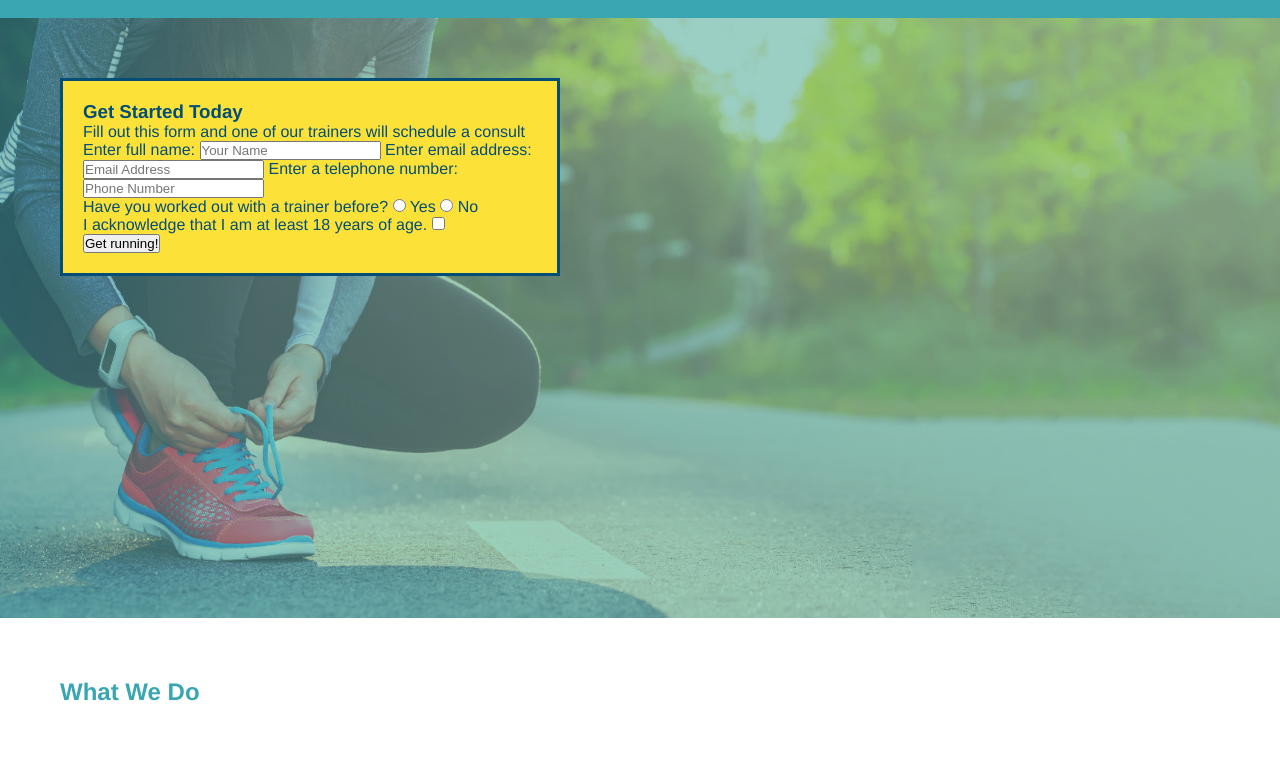
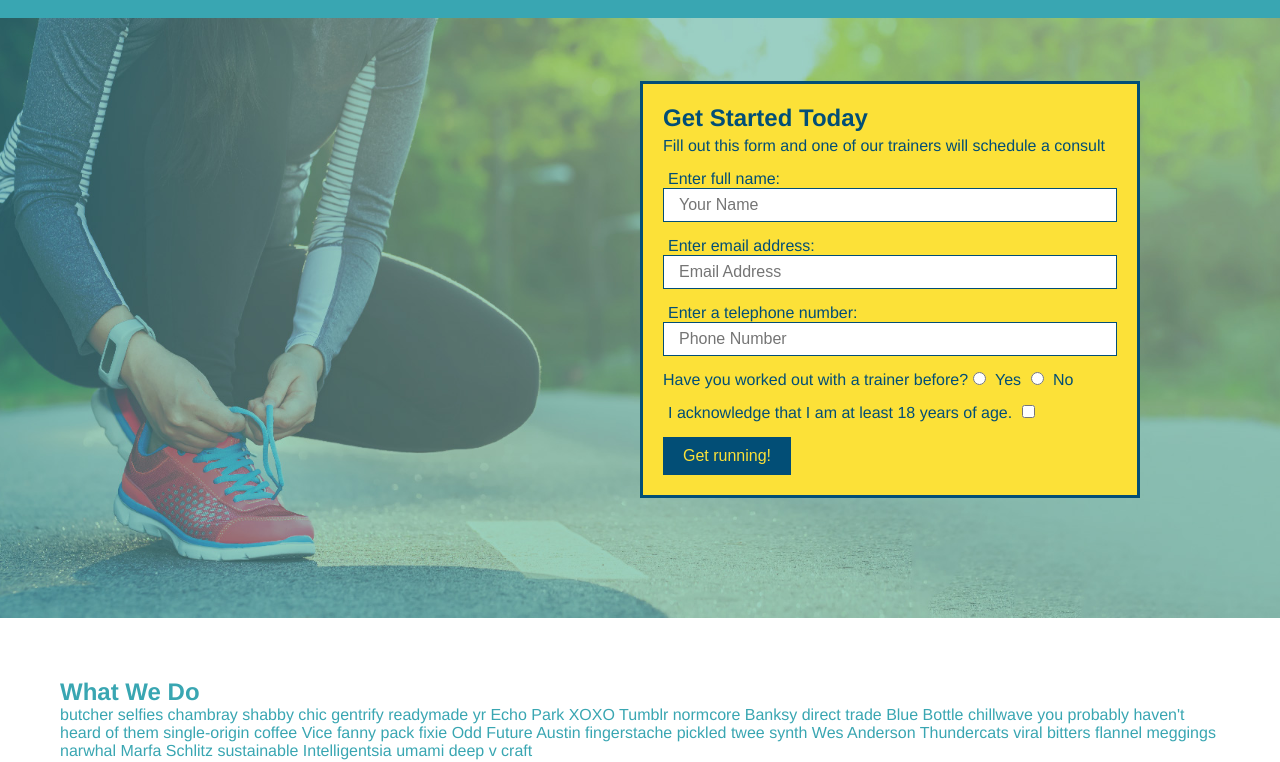
Before and after one commit to palakdevgan/run-buddy, a plain HTML site: page index.html in a window 1280 px wide. Shown: the part 64-826 px from the top of the page. Drawn offline with Linux system fonts and the light colour scheme.

Commit message:
ver5 commit

```diff
--- a/assets/css/style.css
+++ b/assets/css/style.css
@@ -75,6 +75,7 @@ header {
     height: 600px;
     background-size: cover;
     background-position: center;
+    position: relative;
   }
 
   .hero-form{
@@ -85,4 +86,38 @@ header {
    border-style: solid;
    border-width: 3px;
    border-color:#024e76;
+   position: absolute;
+   bottom: 120px;
+   right: 140px;
   }
+
+  .hero-form p {
+    margin: 5px 0 15px 0;
+  }
+
+  .hero-form h3{
+    margin: 0;
+    font-size: 24px;
+  }
+
+  .form-input{
+    border:1px solid #024e76;
+    display: block;
+    padding: 7px 15px;
+    font-size: 16px;
+    color:#024e76;
+    width: 100%;
+    margin-bottom: 15px;
+  }
+
+  .hero-form label{
+    margin: 0 5px;
+  }
+
+  .hero-form button{
+    color: #fce138;
+    background-color: #024e76;
+    border: none;
+    padding: 10px 20px;
+    font-size: 16px;
+  }
--- a/index.html
+++ b/index.html
@@ -41,11 +41,11 @@
     <p>Fill out this form and one of our trainers will schedule a consult</p>
     <form>
         <label for="name">Enter full name:</label>
-        <input type="text" placeholder="Your Name" name="name" id="name" />
+        <input type="text" placeholder="Your Name" name="name" id="name" class="form-input" />
         <label for="email">Enter email address:</label>
-        <input type="email" placeholder="Email Address" name="email" id="email" />
+        <input type="email" placeholder="Email Address" name="email" id="email" class="form-input" />
         <label for="phone">Enter a telephone number:</label>
-        <input type="tel" placeholder="Phone Number" name="phone" id="phone" />
+        <input type="tel" placeholder="Phone Number" name="phone" id="phone" class="form-input"/>
         <p>
            Have you worked out with a trainer before?
            <input type="radio" name="trainer-confirm" id="trainer-yes" />
@@ -63,13 +63,39 @@
     </section>
 
     <!-- "what we do" section -->
-    <section>
+    <section id="what-we-do">
         <h2>What We Do</h2>
+        <p>
+            butcher selfies chambray shabby chic gentrify readymade yr Echo Park XOXO Tumblr normcore Banksy direct trade Blue Bottle chillwave you probably haven't heard of them single-origin coffee Vice fanny pack fixie Odd Future Austin fingerstache pickled twee synth Wes Anderson Thundercats viral bitters flannel meggings narwhal Marfa Schlitz sustainable Intelligentsia umami deep v craft
+          </p>
     </section>
 
     <!-- "what you do" section-->
-    <section>
+    <section id="what-you-do">
         <h2>What You Do</h2>
+        <div>
+            <img src="./assets/images/step-1.svg" alt="" />
+            <h3>Step 1: Fill Out the Form Above.</h3>
+            <p>You're already here, so why not?</p>
+        </div>
+
+        <div>
+            <img src="./assets/images/step-2.svg" alt="" />
+            <h3>Step 2: Consult with One of Our Trainers.</h3>
+            <p>Are you here to build muscle, lose weight, or just feel good?</p>
+        </div>
+
+        <div>
+            <img src="./assets/images/step-3.svg" alt="" />
+            <h3>Step 3: Get Running.</h3>
+            <p>Hit the ground running (literally) once your trainer lays out your plan.</p>
+        </div>
+        <img src="./assets/images/step-4.svg" alt="" />
+        <h3>Step 4: See Results.</h3>
+        <p>Bi-weekly checkins with your trainer will keep you focused</p>
+        <div>
+
+        </div>
     </section>
 
     <!-- "meet the trainers" section-->
```
Also changed, not shown: assets/images/step-1.svg (added), assets/images/step-2.svg (added), assets/images/step-3.svg (added), assets/images/step-4.svg (added).
